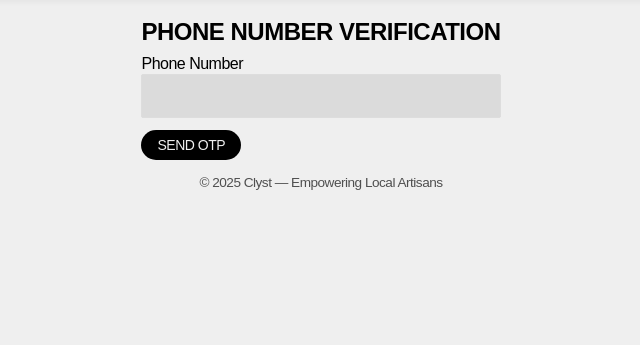
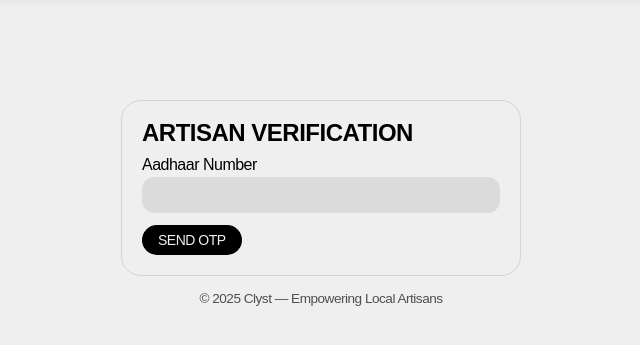
Before and after one commit to Shr3y4sm/Clyst, a Flask app: page /verify-phone in a window 1280 px wide. Shown: the part 60-405 px from the top of the page, without its empty margins (319-959 px from the left). Run offline with Flask 3, Linux system fonts and the light colour scheme; a user stored in the database is signed in; some libraries are stand-ins or nearby versions.

Commit message:
Kinda finished OTP verification page redesign

```diff
--- a/static/css/otp.css
+++ b/static/css/otp.css
@@ -3,15 +3,18 @@ main {
 	flex-direction: column;
 	align-items: center;
 	justify-content: center;
-	margin-top: 20px;
+	margin-top: 100px;
 }
 
 .card {
+	width: 100%;
 	display: flex;
 	flex-direction: column;
 	gap: 12px;
 	max-width: 400px;
-	padding: 0 12px;
+	padding: 20px;
+	border: 1px solid var(--border);
+	border-radius: 20px;
 }
 
 .card h2 {
@@ -26,7 +29,7 @@ main {
 	text-align: center;
 	padding: 8px;
 	background: light-dark(#ffd2d2, #dc3545);
-	border-radius: 2px;
+	border-radius: 20em;
 }
 
 .success {
@@ -53,14 +56,14 @@ label {
 	font-size: 16px;
 	font-weight: 500;
 	color: var(--text);
-	margin-bottom: 2px;
+	margin-bottom: 4px;
 }
 
 input {
 	width: 100%;
-	padding: 12px 16px;
+	padding: 8px 16px;
 	border: light-dark(#ddd, #222) 1px solid;
-	border-radius: 2px;
+	border-radius: 12px;
 	font-size: 16px;
 	font-family: inherit;
 	transition: all 0.2s;
@@ -74,6 +77,7 @@ input:focus {
 }
 
 small {
+	margin: 4px 0 0 0;
 	font-family: monospace;
 	font-size: 12px;
 }
--- a/templates/verify_otp.html
+++ b/templates/verify_otp.html
@@ -67,7 +67,7 @@
 
   <main>
     <div class="card">
-      <h2>Phone Number Verification</h2>
+      <h2>Artisan Verification</h2>
 
         {% with messages = get_flashed_messages(with_categories=True) %} {% if messages %} {% for
         category, message in messages %}
@@ -77,13 +77,13 @@
         {% endfor %} {% endif %} {% endwith %}
       <form id="verifyForm" method="POST" action="{{ url_for('verify_otp') }}">
         <div class="form-group">
-          <label for="phone">Phone Number</label>
+          <label for="phone">Aadhaar Number</label>
           <input type="tel" id="phone" name="phone" value="{{ submitted_phone }}" required>
         </div>
         {% if show_otp %}
         <div class="form-group">
           <label for="otp">OTP [One-Time-Password]</label>
-          <input type="text" id="otp" name="otp" pattern="[0-9]{4}" maxlength="4" required>
+          <input type="password" id="otp" name="otp" pattern="[0-9]{4}" maxlength="4" required>
           <small>Enter the 4-digit OTP</br>(For demo: use 1234)</small>
         </div>
         {% endif %}
```
